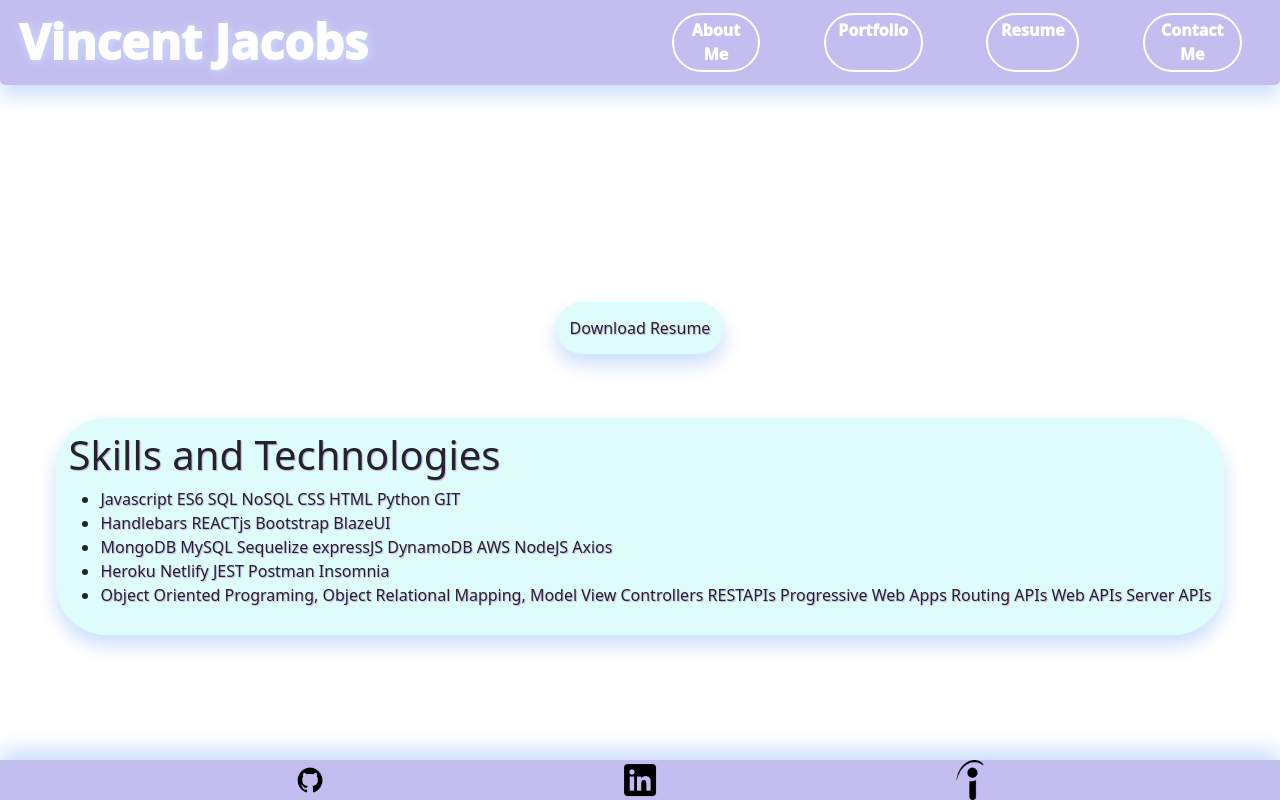
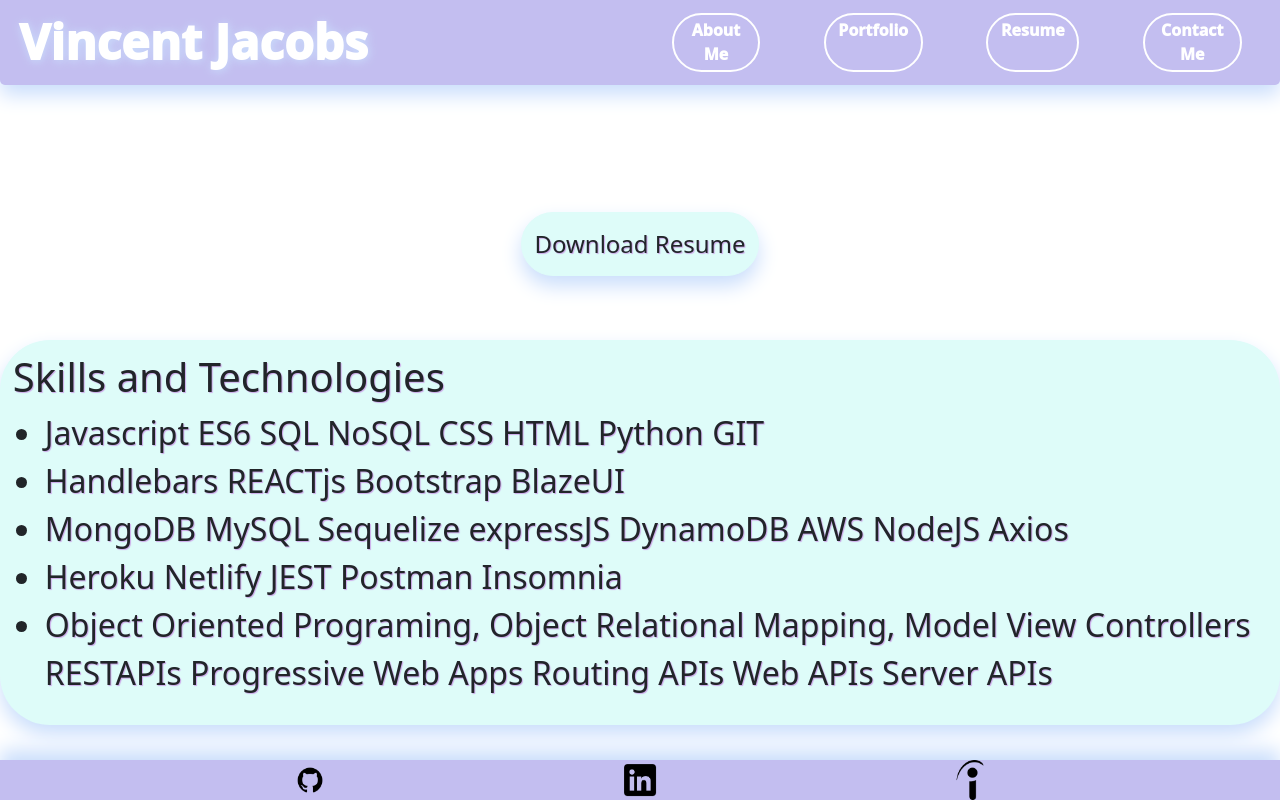
Before and after one commit to shadowfre4k/Re-Folio, a React (Vite) app: page /Resume in a window 1280 px wide. Built offline with nearby package versions, Linux system fonts and the light colour scheme.

Commit message:
font size change

```diff
--- a/src/pages/Resume.jsx
+++ b/src/pages/Resume.jsx
@@ -18,8 +18,10 @@
     justifyContent: "center",
     margin: "5%",
     padding: "1%",
+    fontSize: "1.5em",
   },
   list: {
+    fontSize: "2em",
     boxShadow: "0px 10px 20px #cadefc",
     textShadow: "1px 1px 1px #cca8e9",
     borderRadius: " 50px",
```
